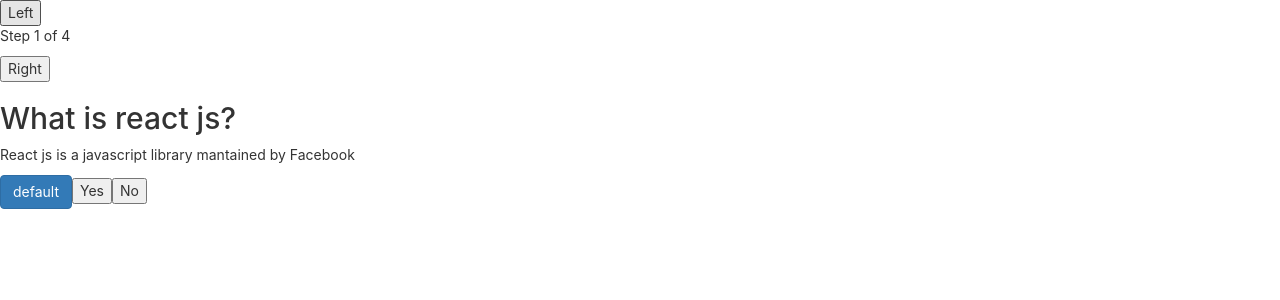
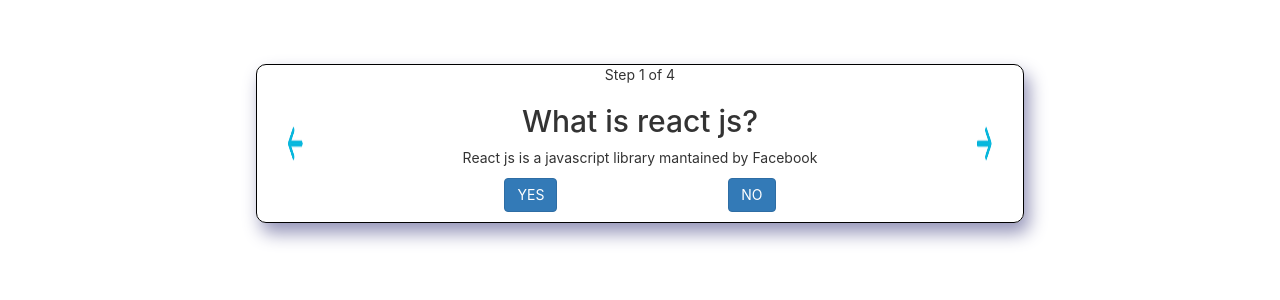
Before and after one commit to shaopeng-li/mutiple-question, a React app: page /assignment in a window 1280 px wide. Shown: the top 300 px of the page. Built offline with nearby package versions, Linux system fonts and the light colour scheme.

Commit message:
main structure update

```diff
--- a/src/App.js
+++ b/src/App.js
@@ -4,7 +4,8 @@
 import LandingPage from './components/Landing/LandingPage';
 
 class App extends Component {
-  startAnswerQuestion = () => {
+  startAnswerQuestion = (input) => {
+    console.log(input);
     this.props.history.push('/assignment');
   }
 
--- /dev/null
+++ b/src/components/Header/header.js
@@ -0,0 +1,13 @@
+import React from 'react';
+import classes from './header.module.css';
+import { Button } from 'react-bootstrap';
+
+const Header = (props) => {
+    return (
+        <div className={classes.headerWraper}>
+            <p>Step {props.curr} of {props.total}</p>
+        </div>
+    );
+}
+
+export default Header;
--- /dev/null
+++ b/src/components/Header/header.module.css
@@ -0,0 +1,3 @@
+.headerWraper {
+    text-align: center;
+}
--- a/src/components/Landing/LandingPage.js
+++ b/src/components/Landing/LandingPage.js
@@ -1,13 +1,22 @@
 import React from 'react';
 import { Link } from 'react-router-dom';
+import classes from './landing.module.css';
+import { Button } from 'react-bootstrap';
 
-const LandingPage = (props) => (
-    <div>
-        <h1>Welcome to mutiple question app!</h1>
-        <p>Please click below button for anwser question, you may get your point at last page!</p>
-        <button onClick={props.start}>Click to start</button>
-        {/* <button><Link to='/assignment'>Click to start</Link></button> */}
-    </div>
-);
+const LandingPage = (props) => {
+    let textInput = React.createRef();
+
+    return (
+        <div className={classes.landingWraper}>
+            <h1>Welcome to mutiple question app!</h1>
+            <p>Please click below button for anwser question, you may get your point at last page!</p>
+            <form>
+                <input type="text" required ref={textInput}></input>
+                <Button onClick={(textInput) => props.start(textInput)}>Click to start</Button>
+            </form>
+            {/* <button><Link to='/assignment'>Click to start</Link></button> */}
+        </div>
+    );
+}
 
 export default LandingPage;
--- /dev/null
+++ b/src/components/Landing/landing.module.css
@@ -0,0 +1,3 @@
+.landingWraper {
+    text-align: center;
+}
--- a/src/components/Question/question.js
+++ b/src/components/Question/question.js
@@ -3,29 +3,24 @@
 import { Button } from 'react-bootstrap';
 
 const question = (props) => {
-    let yesStyle = null;
-    let noStyle = null;
-
-    const style = {
-        backgroundColor: 'gray',
-        color: 'white',
-        border: '1px solid bule'
-    }
+    let yesStyle = "primary";
+    let noStyle = "primary";
 
     if (props.details.selected === 'yes') {
-        yesStyle = style;
+        yesStyle = "danger";
     }
     if (props.details.selected === 'no') {
-        noStyle = style;
+        noStyle = "danger";
     }
 
     return (
-        <div>
-            <h2>{props.details.title}</h2>
-            <p>{props.details.question}</p>
-            <Button bsStyle="primary">default</Button>
-            <button style={yesStyle} onClick={() => props.chooseAnswer('yes')}>Yes</button>
-            <button style={noStyle} onClick={() => props.chooseAnswer('no')}>No</button>
+        <div className={classes.questionWrap}>
+            <h2 className={classes.title}>{props.details.title}</h2>
+            <p className={classes.question}>{props.details.question}</p>
+            <div className={classes.q_btn}>
+                <Button bsStyle={yesStyle} onClick={() => props.chooseAnswer('yes')}>YES</Button>
+                <Button bsStyle={noStyle} onClick={() => props.chooseAnswer('no')}>NO</Button>
+            </div>
         </div>
     );
 }
--- a/src/components/Question/question.module.css
+++ b/src/components/Question/question.module.css
@@ -0,0 +1,13 @@
+.questionWrap {
+    margin: 0 auto;
+}
+
+.title, .question {
+    text-align: center;
+}
+
+.q_btn {
+    display: flex;
+    justify-content: space-evenly;
+    margin-bottom: 10px;
+}
--- a/src/containers/QuestionSet/questionSet.js
+++ b/src/containers/QuestionSet/questionSet.js
@@ -1,6 +1,9 @@
 import React, { Component } from 'react';
 import Question from '../../components/Question/question';
+import Header from '../../components/Header/header';
 import classes from './questionSet.module.css';
+import { Button } from 'react-bootstrap';
+import navImg from '../../assets/prev.jpg';
 
 class QuestionSet extends Component {
     state = {
@@ -82,23 +85,27 @@
         let scoreButton = null;
         let scoreBoard = null;
         if (this.state.currentQuestion === this.state.questionSet.length) {
-            scoreButton = <button onClick={this.showScoreClickHandler}>Show my score</button>
+            scoreButton = <Button className={classes.showTotalBtn} onClick={this.showScoreClickHandler}>Show my score</Button>
         }
         if (this.state.showScore) {
-            scoreBoard = <p>{this.state.score}</p>
+            scoreBoard = <p className={classes.total}>{this.state.score}</p>
         }
 
 
         return (
-            <div>
-                <button onClick={this.prevHandler}>Left</button>
-                <p>Step {this.state.currentQuestion} of {this.state.questionSet.length}</p>
-                <button onClick={this.nextHandler}>Right</button>
-                <Question
-                    details={details}
-                    chooseAnswer={this.chooseAnswerHandler} />
-                {scoreButton}
-                {scoreBoard}
+            <div className={classes.questionSetWrap}>
+                <img className={classes.navBack} onClick={this.prevHandler} src={navImg}/>
+                <div className={classes.main}>
+                    <Header
+                        curr={this.state.currentQuestion}
+                        total={this.state.questionSet.length}/>
+                    <Question
+                        details={details}
+                        chooseAnswer={this.chooseAnswerHandler} />
+                    {scoreButton}
+                    {scoreBoard}
+                </div>
+                <img className={classes.navNext} onClick={this.nextHandler} src={navImg}/>
             </div>
         );
     }
--- a/src/containers/QuestionSet/questionSet.module.css
+++ b/src/containers/QuestionSet/questionSet.module.css
@@ -0,0 +1,33 @@
+.questionSetWrap {
+    display: flex;
+    width: 60%;
+    margin: 5% auto;
+    border: 1px solid black;
+    box-shadow: 5px 10px 18px #9494b8;
+    border-radius: 10px;
+}
+
+.navBack {
+    cursor: pointer;
+    width: 10%;
+    transform: scale(0.2, 0.3);
+}
+
+.navNext {
+    cursor: pointer;
+    width: 10%;
+    transform: scale(0.2, 0.3) rotateY(180deg);
+}
+
+.main {
+    width: 80%;
+    text-align: center;
+}
+
+.showTotalBtn {
+    margin: 0 auto;
+}
+
+.total {
+    text-align: center;
+}
```
Also changed, not shown: src/assets/prev.jpg (added).
